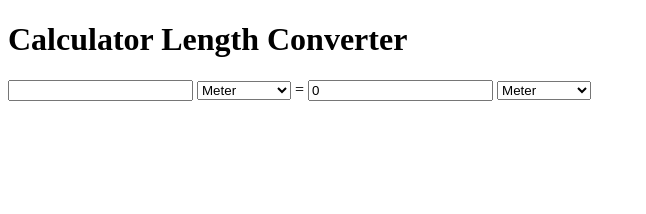
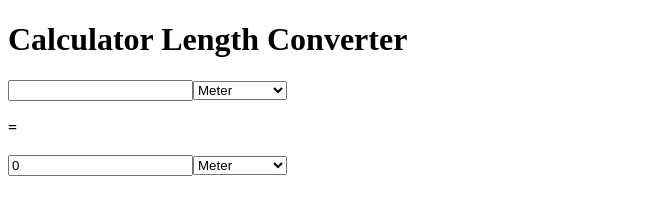
Before and after one commit to Zevhys/Length, a plain HTML site: page index.html in a window 1280 px wide. Shown: the whole page, without its empty margins (0-646 px from the left). Drawn offline with Linux system fonts and the light colour scheme.

Commit message:
Update index.html

```diff
--- a/index.html
+++ b/index.html
@@ -11,19 +11,24 @@
 
   <link rel="stylesheet" href="style.css">
 
-  <!-- Logo Website -->
   <link rel="icon" href="icon-web.svg">
 </head>
 
 <body>
-  <h1>Calculator Length Converter</h1>
-  <input type="number" name="" id="from">
-  <select name="" id="from-unit" class="form-select">
-  </select>
-  <span>=</span>
-  <input type="number" name="" id="to">
-  <select name="" id="to-unit" class="form-select">
-  </select>
+  <div class="inp">
+    <h1>Calculator Length Converter</h1>
+    <div class="inp-sel">
+      <input id="from" type="number" class="input"><select id="from-unit" class="form-select"></select>
+    </div>
+    <br>
+    <div class="res"><b>=</b></div>
+    <br>
+    <div class="inp-sel">
+      <input id="to" type="number" class="input"><select id="to-unit" class="form-select"></select>
+    </div>
+    <br>
+  </div>
+
   <script src="script.js"></script>
 </body>
 
```
